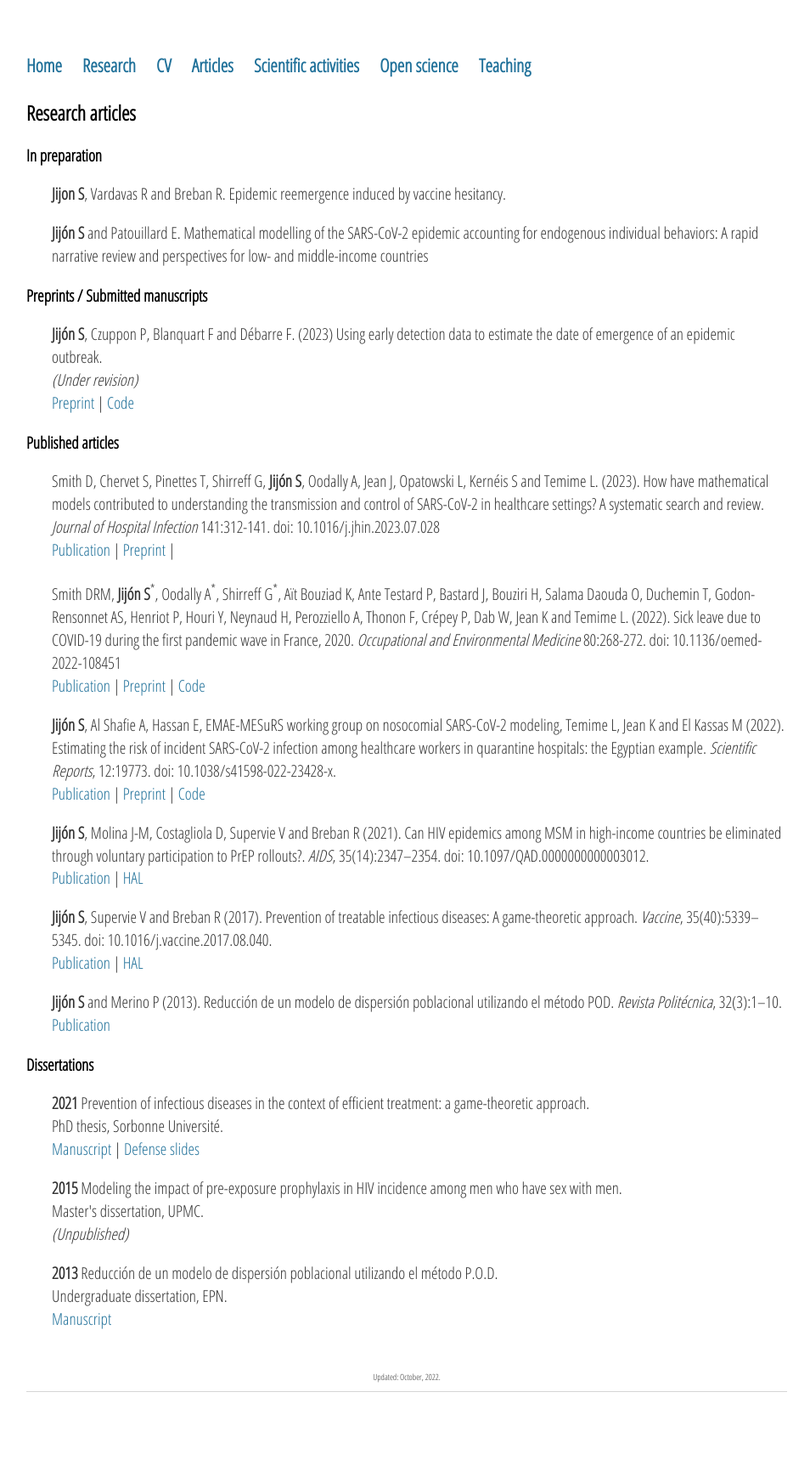
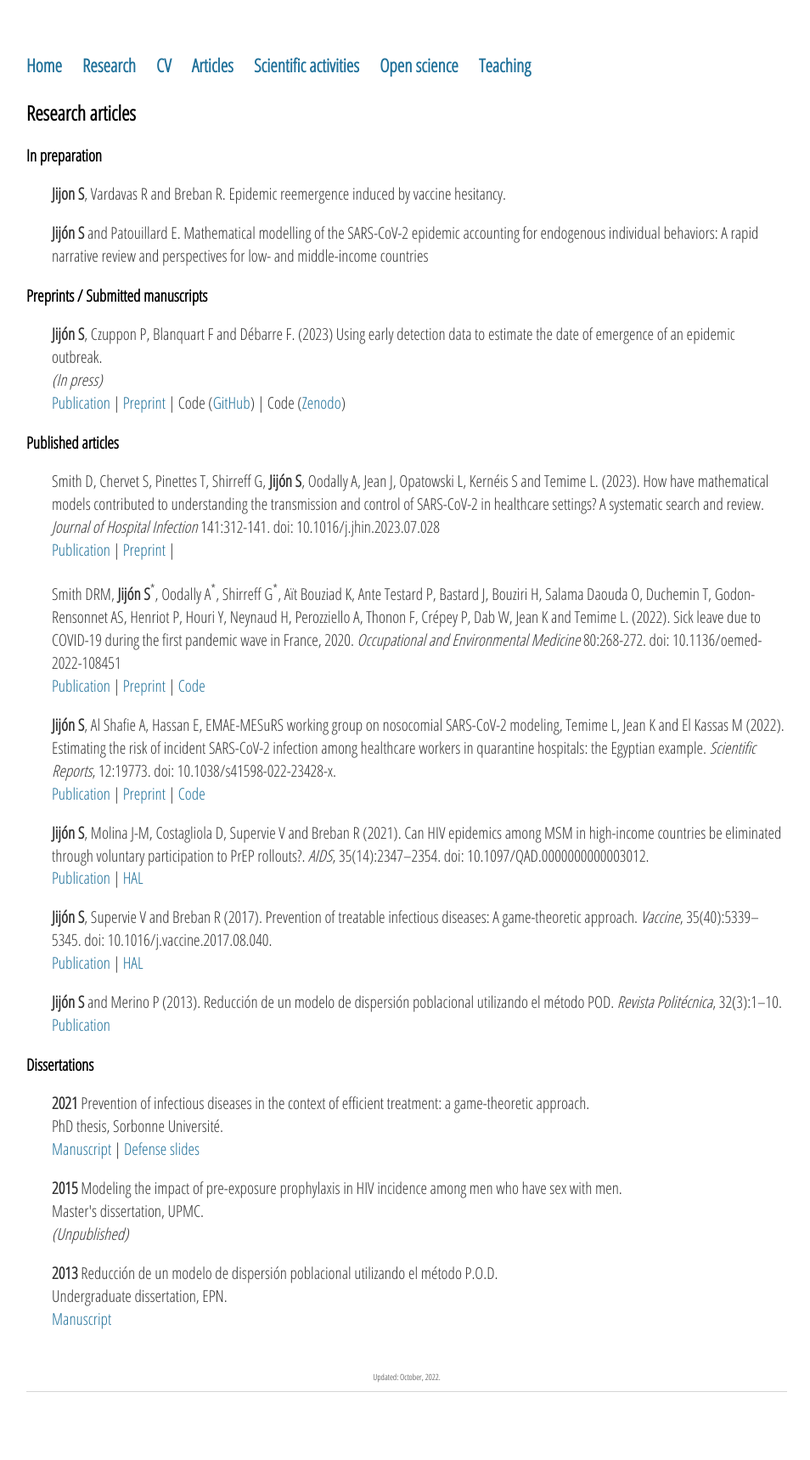
Before and after one commit to sjijon/sjijon.github.io, a Jekyll site: the page built from publications.html, in a window 1280 px wide. Shown: the whole page at 85% size, without its empty margins (161-1115 px from the left). Built offline with Jekyll 4.4.1, drawn with Linux system fonts in a browser that asks for light colours; nearby versions of some CDN libraries.

Commit message:
Update emergence project

```diff
--- a/publications.html
+++ b/publications.html
@@ -17,10 +17,12 @@ title: Publications
 	<p style="padding-left:30px;">
 		<strong>Jijón S</strong>, Czuppon P, Blanquart F and Débarre F. (2023) Using early detection data to estimate the date of emergence of an epidemic outbreak.
 		<br>
-		<em>(Under revision)</em>
+		<em>(In press)</em>
 		<br>
+		<a href="" target="_blank">Publication</a> |
 		<a href="https://www.medrxiv.org/content/10.1101/2023.01.09.23284284v2" target="_blank">Preprint</a> |
-		<a href="https://github.com/sjijon/estimate-emergence-from-data" target="_blank">Code</a>
+		Code (<a href="https://github.com/sjijon/estimate-emergence-from-data" target="_blank">GitHub</a>) |
+		Code (<a href="https://zenodo.org/doi/10.5281/zenodo.10657737" target="_blank">Zenodo</a>)
 	</p>
 
 	<h3>Published articles</h3>
```
